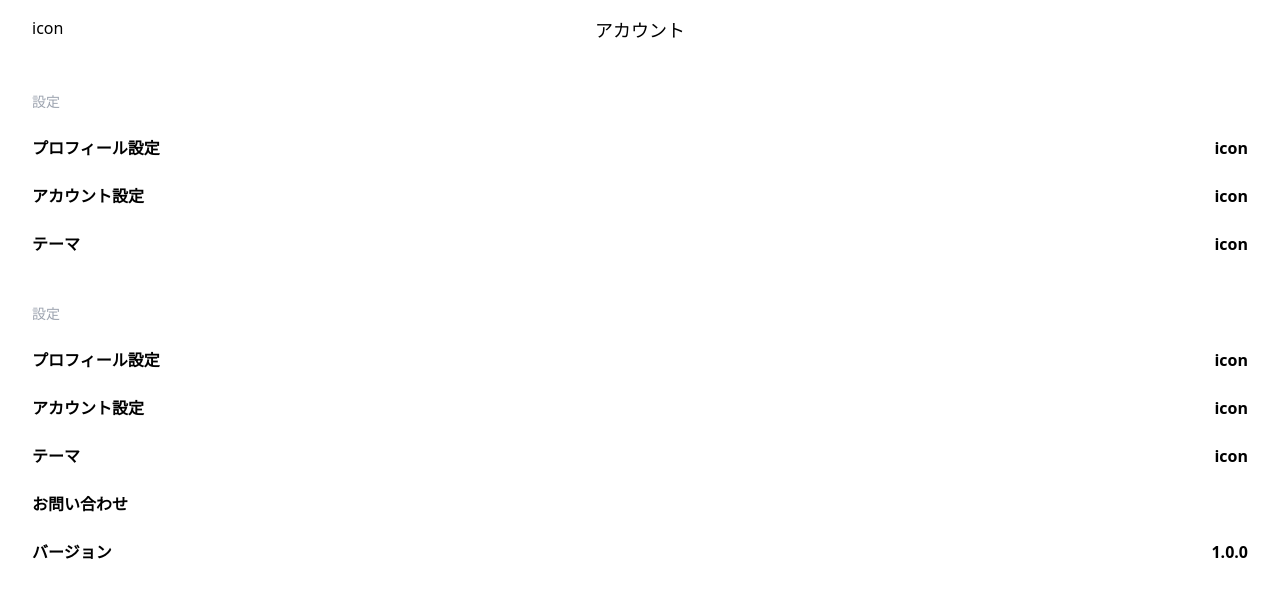
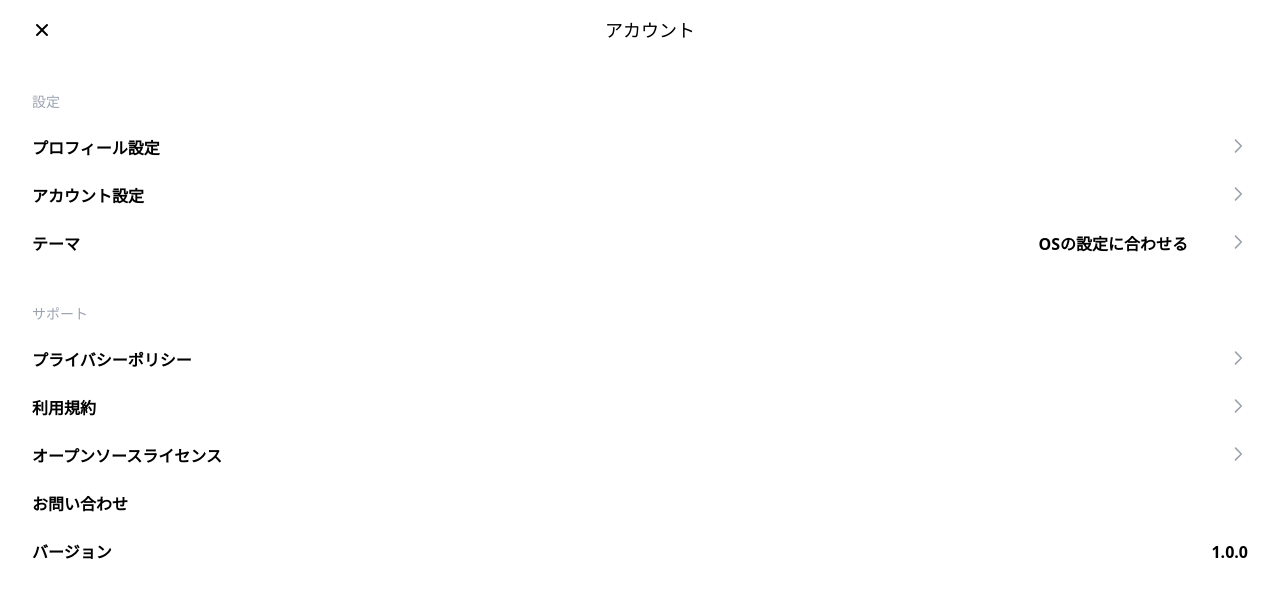
Before and after one commit to qin-todo-team-i/qin-todo-team-i, a Next.js app: page /account in a window 1280 px wide. Shown: the top 598 px of the page. Built offline with nearby package versions, Linux system fonts and the light colour scheme.

Commit message:
アカウントページ作成。

```diff
--- a/src/components/Account/Drawer.jsx
+++ b/src/components/Account/Drawer.jsx
@@ -1,17 +1,28 @@
 import React from "react";
-import Link from "next/link";
 import DrawerItem from "./DrawerItem";
 
-const Drawer = () => {
+const Drawer = ({ menuContent }) => {
+	const menuItems = menuContent.menuItems;
+
 	return (
-		<>
-			<h2 className='text-gray-400 text-sm'>設定</h2>
+		<div className='mt-12'>
+			<h2 className='text-gray-400 text-sm'>{menuContent.headline}</h2>
 			<ul className='list-none relative font-bold'>
-				<DrawerItem item='プロフィール設定' path='/account/profilesettings' />
-				<DrawerItem item='アカウント設定' path='/account/accountsettings' />
-				<DrawerItem item='テーマ' path='/account/themesettings' />
+				{menuItems.map((menuItem) => {
+					return (
+						<>
+							<DrawerItem
+								item={menuItem.item}
+								path={menuItem.path}
+								selectedItem={
+									menuItem.selectedItem ? menuItem.selectedItem : null
+								}
+							/>
+						</>
+					);
+				})}
 			</ul>
-		</>
+		</div>
 	);
 };
 
--- a/src/components/Account/DrawerItem.jsx
+++ b/src/components/Account/DrawerItem.jsx
@@ -1,20 +1,21 @@
-import React from "react";
-import Link from "next/link";
+import React from 'react';
+import Link from 'next/link';
+import { ChevronRightIcon } from '@heroicons/react/outline';
 
-const DrawerItem = ({ item, selectedItem, path }) => {
-	return (
+const DrawerItem = ({ item, selectedItem, path }) => (
 	<>
 		<li className='mt-6 flex justify-between'>
 			<span>{item}</span>
 			<span className='flex gap-x-10'>
 				{selectedItem ? <span className=''>{selectedItem}</span> : null}
 				<span>
-						<Link href={path}>icon</Link>
+					<Link href={path}>
+						<ChevronRightIcon className='w-5 h-5 text-gray-400' />
+					</Link>
 				</span>
 			</span>
 		</li>
 	</>
 );
-};
 
 export default DrawerItem;
--- a/src/pages/account/index.jsx
+++ b/src/pages/account/index.jsx
@@ -1,21 +1,52 @@
-import React from "react";
-import Drawer from "src/components/Account/Drawer";
+import Link from 'next/link';
+import React from 'react';
+import Drawer from 'src/components/Account/Drawer';
+import { XIcon } from '@heroicons/react/solid';
 
 const Account = () => {
+	const drawerMenuContents = [
+		{
+			headline: '設定',
+			menuItems: [
+				{ item: 'プロフィール設定', path: '/account/profilesettings' },
+				{ item: 'アカウント設定', path: '/account/accountsettings' },
+				{
+					item: 'テーマ',
+					path: '/account/themesettings',
+					selectedItem: 'OSの設定に合わせる',
+				},
+			],
+		},
+		{
+			headline: 'サポート',
+			menuItems: [
+				{ item: 'プライバシーポリシー', path: '' },
+				{ item: '利用規約', path: '' },
+				{ item: 'オープンソースライセンス', path: '' },
+			],
+		},
+	];
+
 	return (
 		<div className='px-8 py-4'>
-			<span className='absolute'>icon</span>
-			<h1 className='text-center text-lg'>アカウント</h1>
-
-			<div className='mt-12'>
-				<Drawer />
+			<div className='flex justify-between justify-items-center'>
+				<span className='flex flex-col justify-center'>
+					<XIcon className='w-5 h-5' />
+				</span>
+				<h1 className='text-lg'>アカウント</h1>
+				<span></span>
 			</div>
-
-			<div className='mt-12'>
-				<Drawer />
-			</div>
+			{drawerMenuContents.map((drawerMenuContent) => {
+				return (
+					<>
+						<Drawer menuContent={drawerMenuContent} />
+					</>
+				);
+			})}
 			<ul className='list-none font-bold relative'>
-				<li className='mt-6'>お問い合わせ</li>
+				<li className='mt-6'>
+					<Link href='/'>お問い合わせ</Link>
+				</li>
 				<li className='mt-6'>
 					バージョン<span className='absolute right-0'>1.0.0</span>
 				</li>
```
Lines whose indentation alone changed are shown as unchanged.
